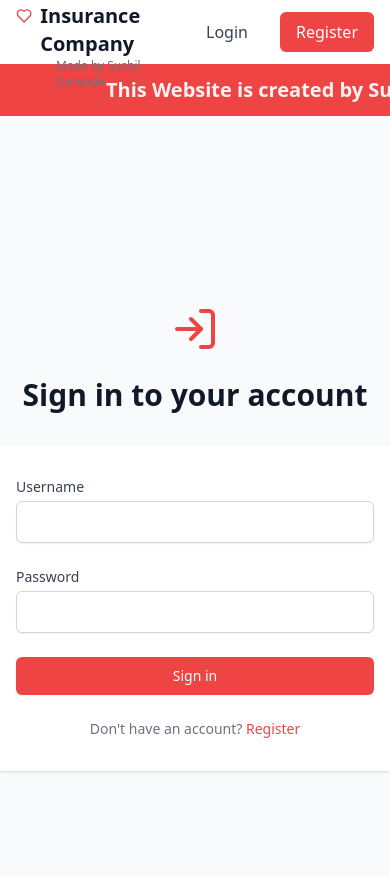
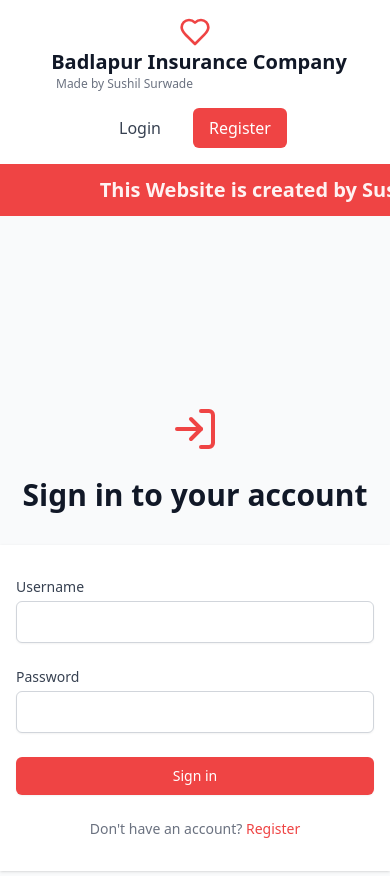
Before and after one commit to orincore/insurance, a React (Vite) app: page /login in a window 390 px wide. Shown: the top 876 px of the page. Built offline with nearby package versions, Linux system fonts and the light colour scheme.

Commit message:
Update Navbar.tsx

```diff
--- a/src/components/Navbar.tsx
+++ b/src/components/Navbar.tsx
@@ -25,26 +25,29 @@ export const Navbar = () => {
         className="bg-white shadow-lg"
       >
         <div className="max-w-7xl mx-auto px-4 sm:px-6 lg:px-8">
-          <div className="flex justify-between h-16">
-            <div className="flex items-center">
+          {/* Responsive container: column on mobile, row on medium+ */}
+          <div className="flex flex-col md:flex-row justify-between items-center h-auto md:h-16 py-4 md:py-0">
+            {/* Brand Section */}
+            <div
+              className="w-full md:w-auto cursor-pointer"
+              onClick={() => navigate('/')}
+            >
               <motion.div
                 whileHover={{ scale: 1.1 }}
-                className="flex flex-col cursor-pointer"
-                onClick={() => navigate('/')}
+                className="flex flex-col md:flex-row items-center"
               >
-                <div className="flex items-center">
-                  <Heart className="h-8 w-8 text-red-500" />
-                  <span className="ml-2 text-xl font-bold text-gray-900">
-                    Badlapur Insurance Company
-                  </span>
-                </div>
-                <span className="ml-10 text-xs text-gray-500">
-                  Made by Sushil Surwade
+                <Heart className="h-8 w-8 text-red-500" />
+                <span className="ml-2 text-xl font-bold text-gray-900">
+                  Badlapur Insurance Company
                 </span>
               </motion.div>
+              <span className="block ml-10 text-xs text-gray-500 md:ml-2">
+                Made by Sushil Surwade
+              </span>
             </div>
 
-            <div className="flex items-center space-x-4">
+            {/* Navigation Buttons */}
+            <div className="flex items-center space-x-4 mt-4 md:mt-0">
               {auth ? (
                 <>
                   <motion.button
@@ -53,7 +56,7 @@ export const Navbar = () => {
                     className="flex items-center px-3 py-2 text-gray-700 hover:text-gray-900"
                   >
                     <User className="h-5 w-5 mr-1" />
-                    Profile
+                    <span>Profile</span>
                   </motion.button>
                   <motion.button
                     whileHover={{ scale: 1.05 }}
@@ -61,7 +64,7 @@ export const Navbar = () => {
                     className="flex items-center px-3 py-2 text-gray-700 hover:text-gray-900"
                   >
                     <LogOut className="h-5 w-5 mr-1" />
-                    Logout
+                    <span>Logout</span>
                   </motion.button>
                 </>
               ) : (
```
